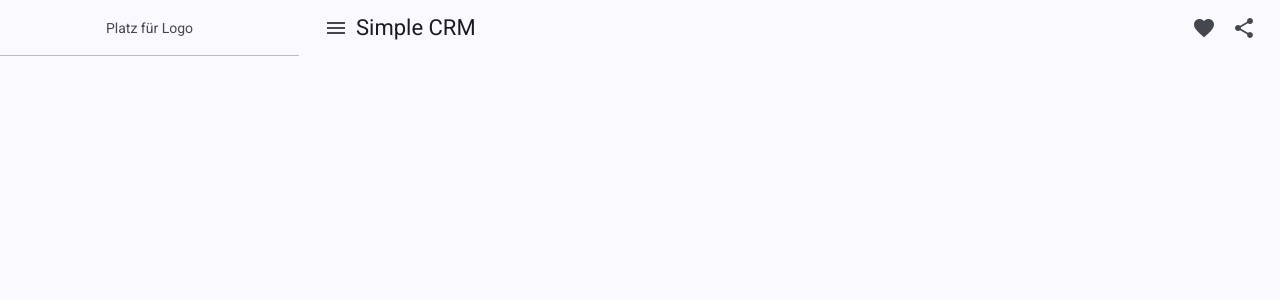
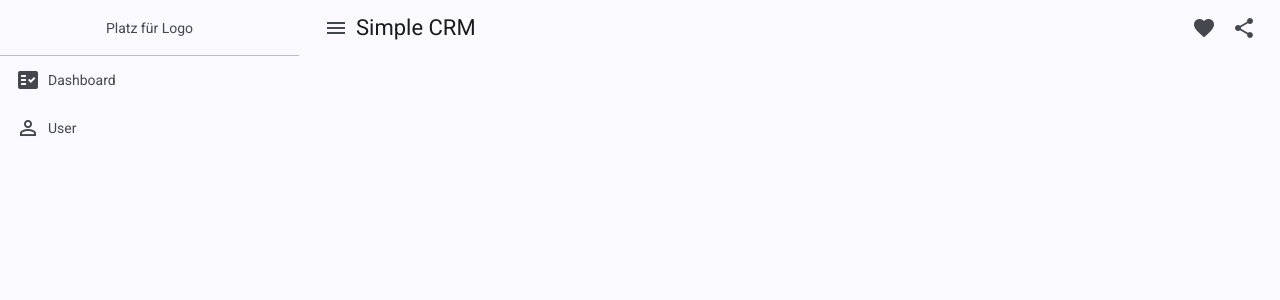
Before and after one commit to lucas-hmchr/simple-crm, an Angular app: page / in a window 1280 px wide. Shown: the top 300 px of the page. Built offline with nearby package versions, Linux system fonts and the light colour scheme.

Commit message:
add toolbar menu

```diff
--- a/src/app/app.html
+++ b/src/app/app.html
@@ -1,6 +1,10 @@
 <mat-drawer-container class="mat-drawer-container" autosize >
   <mat-drawer #drawer class="sidenav" mode="side" [opened]="true">
     <div class="sidenav-logo">Platz für Logo</div>
+    <ul class="menu-items">
+      <li><mat-icon>fact_check</mat-icon>Dashboard</li>
+      <li><mat-icon>perm_identity</mat-icon>User</li>
+    </ul>
   </mat-drawer>
 
   <div class="example-sidenav-content">
--- a/src/app/app.scss
+++ b/src/app/app.scss
@@ -22,3 +22,21 @@
     align-items: center;
     justify-content: center;
 }
+
+.menu-items{
+    list-style-type: none;
+    padding-left: 0;
+
+    >li {
+        display: flex;
+        align-items: center;
+        padding-inline: 16px;
+        height: 48px;
+        gap: 8px;
+        cursor: pointer;
+
+        &:hover{
+            background-color: rgba(219, 219, 219, 0.432);
+        }
+    }
+}
--- a/src/styles.scss
+++ b/src/styles.scss
@@ -39,4 +39,5 @@ html, body { height: 100%; }
 body { margin: 0; font-family: Roboto, "Helvetica Neue", sans-serif; }
 *{
   box-sizing: border-box;
+  margin: 0;
 }
```
